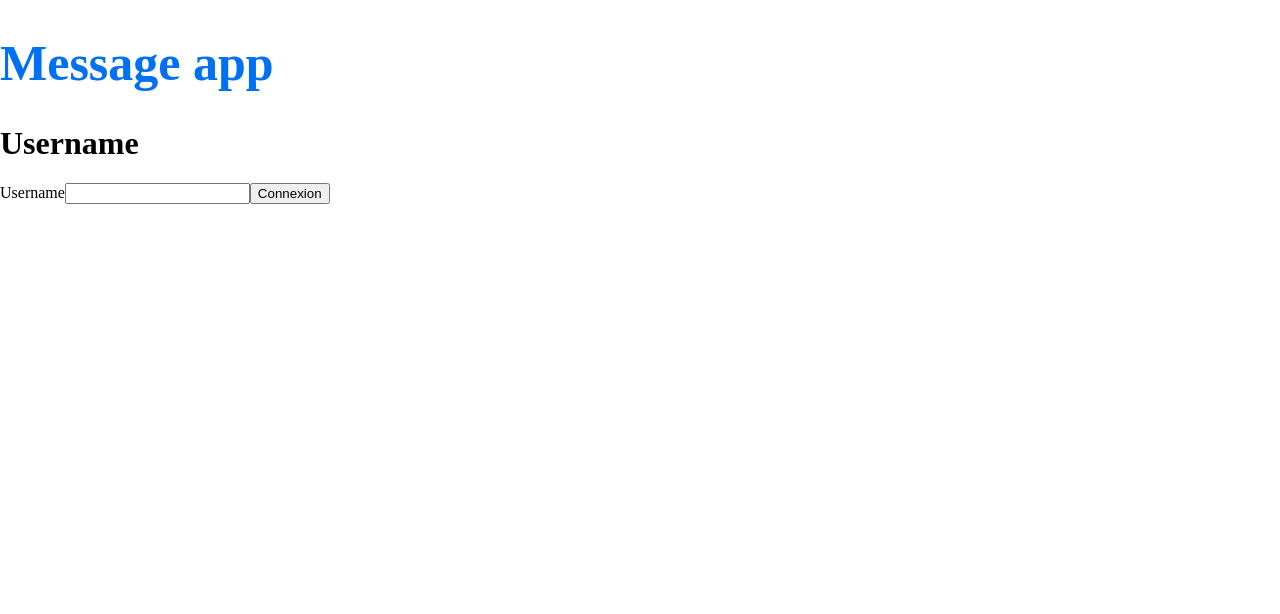
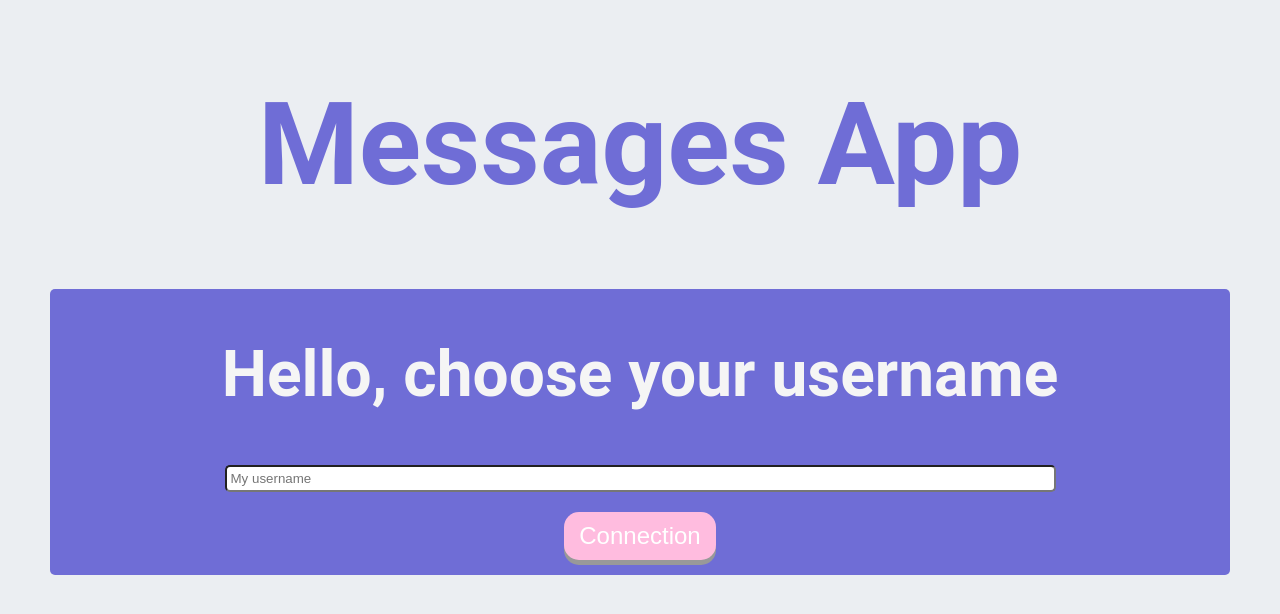
Before and after one commit to florenthey/messages-app, a Next.js app: page / in a window 1280 px wide. Shown: the top 614 px of the page. Built offline with nearby package versions, Linux system fonts and the light colour scheme; no server answers; the database is empty.

Commit message:
feat(message-app): refacto with context and adding style

```diff
--- /dev/null
+++ b/context/messageContext.js
@@ -0,0 +1,104 @@
+import { createContext, useEffect, useState } from "react";
+
+import Axios from "axios";
+
+export const MessageContext = createContext();
+
+export const MessageProvider = ({ children }) => {
+  const [messages, setMessages] = useState([]);
+  const [messagesPrivate, setMessagesPrivate] = useState([]);
+  const [errors, setErrors] = useState("");
+
+  const filterMessage = (messagesParams) => {
+    const idUserLBC = localStorage.getItem("idUserLBC")
+      ? localStorage.getItem("idUserLBC")
+      : "";
+
+    const messagePrivateFilter = messagesParams.filter(
+      (e) => e.isPrivate === true && e.author._id === idUserLBC
+    );
+
+    const messageSimpleFilter = messagesParams.filter(
+      (e) => e.isPrivate === false
+    );
+
+    return {
+      messagePrivateFilter,
+      messageSimpleFilter,
+    };
+  };
+
+  useEffect(() => {
+    const idUserLBC = localStorage.getItem("idUserLBC")
+      ? localStorage.getItem("idUserLBC")
+      : "";
+
+    Axios.get("http://localhost:3000/api/messages")
+      .then((res) => {
+        const { messageSimpleFilter, messagePrivateFilter } = filterMessage(
+          res.data
+        );
+
+        setMessages(messageSimpleFilter);
+        setMessagesPrivate(messagePrivateFilter);
+      })
+      .catch((error) => {
+        setErrors(error.response.data);
+      });
+  }, []);
+
+  const messageToPublish = async (_id) => {
+    try {
+      await Axios.put("http://localhost:3000/api/message", {
+        _id,
+        isPrivate: false,
+      });
+
+      const updatedMessages = await Axios.get(
+        "http://localhost:3000/api/messages"
+      );
+
+      const { messageSimpleFilter, messagePrivateFilter } = filterMessage(
+        updatedMessages.data
+      );
+
+      setMessages(messageSimpleFilter);
+      setMessagesPrivate(messagePrivateFilter);
+      setErrors("");
+    } catch (error) {
+      setErrors(error);
+    }
+  };
+
+  const publishMessage = async (values) => {
+    try {
+      await Axios.post("http://localhost:3000/api/message", {
+        author: localStorage.getItem("idUserLBC"), // Default
+        text: values.message,
+        isPrivate: values.private, // Default
+      });
+
+      const updatedMessages = await Axios.get(
+        "http://localhost:3000/api/messages"
+      );
+
+      const { messageSimpleFilter, messagePrivateFilter } = filterMessage(
+        updatedMessages.data
+      );
+
+      setMessages(messageSimpleFilter);
+      setMessagesPrivate(messagePrivateFilter);
+      setErrors("");
+    } catch (error) {
+      setErrors(error.response.data);
+    }
+  };
+
+  return (
+    <MessageContext.Provider
+      value={{ messages, messagesPrivate, publishMessage, messageToPublish }}
+    >
+      {children}
+    </MessageContext.Provider>
+  );
+};
--- a/pages/_app.js
+++ b/pages/_app.js
@@ -1,26 +1,53 @@
-import { createGlobalStyle, ThemeProvider } from 'styled-components'
+import { createGlobalStyle, ThemeProvider } from "styled-components";
+import { MessageProvider } from "../context/messageContext";
 
 const GlobalStyle = createGlobalStyle`
   body {
     margin: 0;
     padding: 0;
-    box-sizing: border-box;
+    background-color: #ebeef2;
+    font-family: 'Roboto', 'Helvetica Neue', 'Helvetica', 'Arial', sans-serif;
   }
-`
+
+  button {
+    display: inline-block;
+    padding: 10px 15px;
+    font-size: 24px;
+    cursor: pointer;
+    text-align: center;
+    text-decoration: none;
+    outline: none;
+    color: #fff;
+    background-color: #ffbcdf;
+    border: none;
+    border-radius: 15px;
+    box-shadow: 0 5px #999;
+  }
+
+  // button:hover {background-color: #d190b2}
+
+  button:active {
+  background-color: #d190b2;
+  box-shadow: 0 5px #666;
+  transform: translateY(4px);
+}
+`;
 
 const theme = {
   colors: {
-    primary: '#0070f3',
+    primary: "#6f6dd6",
   },
-}
+};
 
 export default function App({ Component, pageProps }) {
   return (
     <>
       <GlobalStyle />
-      <ThemeProvider theme={theme}>
-        <Component {...pageProps} />
-      </ThemeProvider>
+      <MessageProvider>
+        <ThemeProvider theme={theme}>
+          <Component {...pageProps} />
+        </ThemeProvider>
+      </MessageProvider>
     </>
-  )
+  );
 }
--- a/pages/api/message.js
+++ b/pages/api/message.js
@@ -34,7 +34,6 @@ async function postMessage(req, res) {
 
     res.status(200).send(newMessage);
   } catch (error) {
-    console.log(error);
     res.status(500).send("Server error!");
   }
 }
--- a/pages/api/user.js
+++ b/pages/api/user.js
@@ -17,7 +17,6 @@ async function createUser(req, res) {
   const { username } = req.body;
 
   const isExist = await User.findOne({ username: username });
-  console.log(isExist);
   if (isExist) {
     return res.status(405).send("This user already exists");
   }
--- a/pages/index.js
+++ b/pages/index.js
@@ -7,7 +7,7 @@ import { useRouter } from "next/router";
 import storageAvailable from "../utils/checkLocalStorage";
 
 const Title = styled.h1`
-  font-size: 50px;
+  font-size: 9vw;
   color: ${({ theme }) => theme.colors.primary};
 `;
 
@@ -32,9 +32,7 @@ export default function Home() {
     // Post new user in database and localStorage
     onSubmit: async (values) => {
       try {
-        console.log(values);
         const user = await axios.post("http://localhost:3000/api/user", values);
-        console.log(user);
         setErrors("");
         if (!storageAvailable("localStorage")) {
           alert(
@@ -46,19 +44,34 @@ export default function Home() {
           router.push("/messages");
         }
       } catch (error) {
-        console.log({ error });
         setErrors(error.response.data);
       }
     },
   });
 
   return (
-    <div>
-      <Title>Message app</Title>
-      <h1>Username</h1>
+    <div style={{ textAlign: "center" }}>
+      <Title>Messages App</Title>
+      <div
+        style={{
+          backgroundColor: "#6f6dd6",
+          color: "whitesmoke",
+          margin: "50px",
+          borderRadius: "5px",
+          padding: "5px",
+        }}
+      >
+        <h1 style={{ fontSize: "5vw" }}>Hello, choose your username</h1>
         {errors}
-      <form onSubmit={formik.handleSubmit}>
-        <label htmlFor="username">Username</label>
+        <form
+          style={{
+            display: "flex",
+            flexDirection: "column",
+            alignItems: "center",
+          }}
+          onSubmit={formik.handleSubmit}
+        >
+          {/* <label htmlFor="username">Username</label> */}
 
           <input
             id="username"
@@ -67,13 +80,23 @@ export default function Home() {
             onChange={formik.handleChange}
             onBlur={formik.handleBlur}
             value={formik.values.username}
+            placeholder="My username"
+            style={{
+              borderRadius: "5px",
+              padding: "4px",
+              width: "70%",
+              margin: "10px",
+            }}
           />
           {formik.touched.username && formik.errors.username ? (
-          <div>{formik.errors.username}</div>
+            <div style={{ color: "#f3d362" }}>{formik.errors.username}</div>
           ) : null}
 
-        <button type="submit">Connexion</button>
+          <button style={{ margin: "10px" }} type="submit">
+            Connection
+          </button>
         </form>
+      </div>
     </div>
   );
 }
```
Also changed, not shown: components/ListMessages.js (+13 -3 lines), components/Message.js (+34 -7 lines), components/SendMessage.js (+18 -18 lines), pages/messages.js (+23 -34 lines), 1 other file (tests, documents, lock files or other folders). Lines whose indentation alone changed are shown as unchanged.
